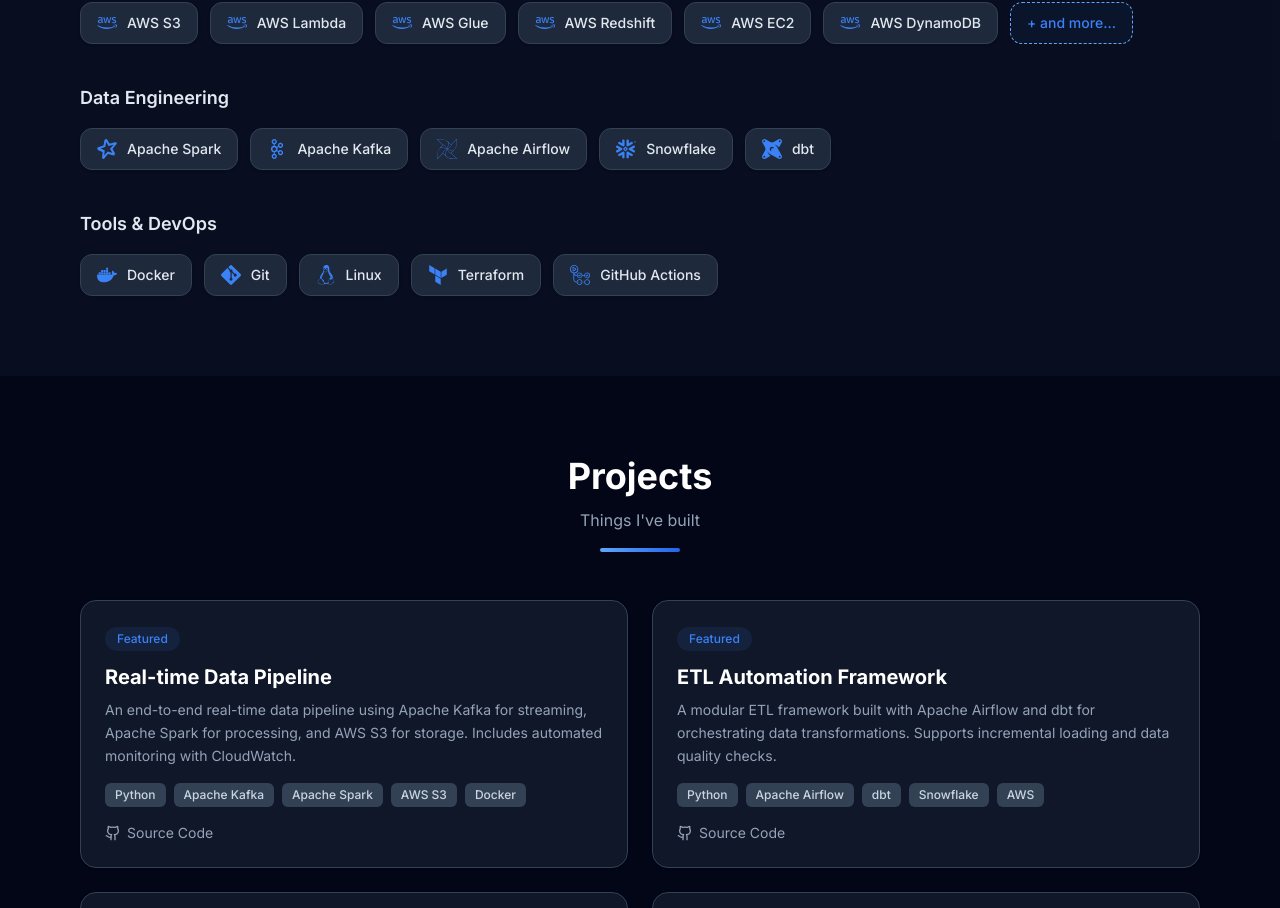
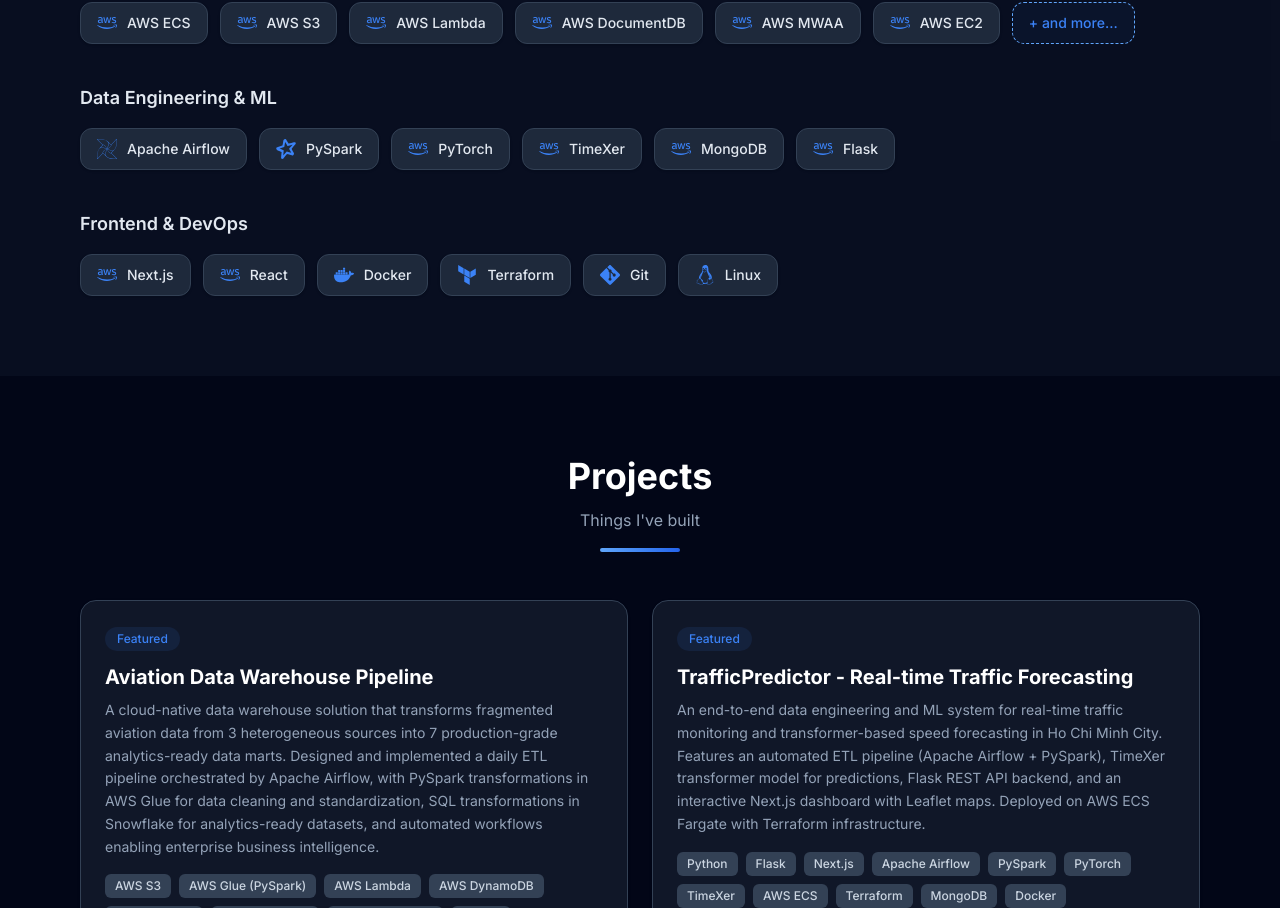
Before and after one commit to vinhky123/portfolio-kyyy, a React (Vite) app: page / in a window 1280 px wide. Shown: the part 1892-2800 px from the top of the page. Built offline with nearby package versions, Linux system fonts and the light colour scheme.

Commit message:
Refine the project

```diff
--- a/src/data/experience.ts
+++ b/src/data/experience.ts
@@ -14,8 +14,8 @@
   {
     id: 'fpt',
     company: 'FPT Software',
-    role: 'Data Engineer',
-    roleVi: 'Data Engineer',
+    role: 'Data Engineer & ML Engineer',
+    roleVi: 'Data Engineer & ML Engineer',
     startDate: '2025-06',
     endDate: null,
     description: [
@@ -32,4 +32,31 @@
     ],
     tech: ['Python', 'Snowflake', 'AWS', 'Apache Spark', 'SQL', 'Docker'],
   },
+  {
+    id: 'traffic-predictor',
+    company: 'Personal Project',
+    role: 'Full Stack Data Engineer & ML Engineer',
+    roleVi: 'Full Stack Data Engineer & ML Engineer',
+    startDate: '2024-01',
+    endDate: null,
+    description: [
+      'Built end-to-end traffic monitoring and forecasting system for Ho Chi Minh City using HERE Traffic API',
+      'Designed automated ETL pipeline with Apache Airflow and PySpark for real-time data processing',
+      'Implemented TimeXer transformer model for accurate speed predictions (96-step sequence, 12-step horizon)',
+      'Developed Flask REST API backend with MongoDB/DocumentDB for data persistence',
+      'Created interactive Next.js dashboard with Leaflet maps for traffic visualization',
+      'Deployed infrastructure on AWS using Terraform (ECS Fargate, MWAA, DocumentDB)',
+      'Containerized services with Docker and orchestrated with docker-compose for local development',
+    ],
+    descriptionVi: [
+      'Xây dựng hệ thống giám sát và dự báo giao thông toàn diện cho TP.HCM sử dụng HERE Traffic API',
+      'Thiết kế ETL pipeline tự động với Apache Airflow và PySpark để xử lý dữ liệu thời gian thực',
+      'Triển khai mô hình transformer TimeXer cho dự đoán tốc độ chính xác (chuỗi 96 bước, dự báo 12 bước)',
+      'Phát triển backend Flask REST API với MongoDB/DocumentDB cho lưu trữ dữ liệu',
+      'Tạo dashboard Next.js tương tác với bản đồ Leaflet để hiển thị giao thông',
+      'Triển khai hạ tầng trên AWS sử dụng Terraform (ECS Fargate, MWAA, DocumentDB)',
+      'Containerize services với Docker và orchestrate với docker-compose cho phát triển local',
+    ],
+    tech: ['Python', 'Flask', 'Next.js', 'Apache Airflow', 'PySpark', 'PyTorch', 'TimeXer', 'AWS ECS', 'Terraform', 'MongoDB', 'Docker'],
+  },
 ];
--- a/src/data/personal.ts
+++ b/src/data/personal.ts
@@ -8,5 +8,5 @@
   cvLink: 'https://drive.google.com/drive/folders/1AVhKyLs50K2Ir3_najtZ-PwEz2qIOrOv?usp=sharing',
   location: 'Vietnam',
   company: 'FPT Software',
-  role: 'Data Engineer',
+  role: 'Data Engineer & ML Engineer',
 };
--- a/src/data/projects.ts
+++ b/src/data/projects.ts
@@ -13,54 +13,28 @@
 
 export const projects: Project[] = [
   {
-    id: 'data-pipeline',
-    title: 'Real-time Data Pipeline',
-    titleVi: 'Data Pipeline Thời gian thực',
+    id: 'aviation-data-warehouse',
+    title: 'Aviation Data Warehouse Pipeline',
+    titleVi: 'Kho Dữ Liệu Hàng Không - Data Pipeline',
     description:
-      'An end-to-end real-time data pipeline using Apache Kafka for streaming, Apache Spark for processing, and AWS S3 for storage. Includes automated monitoring with CloudWatch.',
+      'A cloud-native data warehouse solution that transforms fragmented aviation data from 3 heterogeneous sources into 7 production-grade analytics-ready data marts. Designed and implemented a daily ETL pipeline orchestrated by Apache Airflow, with PySpark transformations in AWS Glue for data cleaning and standardization, SQL transformations in Snowflake for analytics-ready datasets, and automated workflows enabling enterprise business intelligence.',
     descriptionVi:
-      'Data pipeline thời gian thực sử dụng Apache Kafka để streaming, Apache Spark để xử lý, và AWS S3 để lưu trữ. Bao gồm giám sát tự động với CloudWatch.',
-    tech: ['Python', 'Apache Kafka', 'Apache Spark', 'AWS S3', 'Docker'],
-    github: 'https://github.com/vinhky123',
-    // architectureImage: '/images/arch-pipeline.webp',
+      'Giải pháp kho dữ liệu cloud-native chuyển đổi dữ liệu hàng không phân mảnh từ 3 nguồn khác nhau thành 7 data marts sẵn sàng cho phân tích. Thiết kế và triển khai ETL pipeline hàng ngày với Apache Airflow, biến đổi PySpark trong AWS Glue để làm sạch và chuẩn hóa dữ liệu, biến đổi SQL trong Snowflake cho datasets sẵn sàng phân tích, và các workflows tự động hỗ trợ business intelligence doanh nghiệp.',
+    tech: ['AWS S3', 'AWS Glue (PySpark)', 'AWS Lambda', 'AWS DynamoDB', 'AWS Redshift', 'Apache Airflow', 'Snowflake (SQL)', 'Python'],
+    github: 'https://github.com/vinhky123', // Update with actual repo if available
     featured: true,
   },
   {
-    id: 'etl-framework',
-    title: 'ETL Automation Framework',
-    titleVi: 'ETL Automation Framework',
+    id: 'traffic-predictor',
+    title: 'TrafficPredictor - Real-time Traffic Forecasting',
+    titleVi: 'TrafficPredictor - Dự báo Giao thông thời gian thực',
     description:
-      'A modular ETL framework built with Apache Airflow and dbt for orchestrating data transformations. Supports incremental loading and data quality checks.',
+      'An end-to-end data engineering and ML system for real-time traffic monitoring and transformer-based speed forecasting in Ho Chi Minh City. Features an automated ETL pipeline (Apache Airflow + PySpark), TimeXer transformer model for predictions, Flask REST API backend, and an interactive Next.js dashboard with Leaflet maps. Deployed on AWS ECS Fargate with Terraform infrastructure.',
     descriptionVi:
-      'Framework ETL module hóa sử dụng Apache Airflow và dbt để điều phối các phép biến đổi dữ liệu. Hỗ trợ tải incremental và kiểm tra chất lượng dữ liệu.',
-    tech: ['Python', 'Apache Airflow', 'dbt', 'Snowflake', 'AWS'],
-    github: 'https://github.com/vinhky123',
-    // architectureImage: '/images/arch-etl.webp',
+      'Hệ thống data engineering và machine learning toàn diện để giám sát giao thông thời gian thực và dự báo tốc độ dựa trên transformer tại TP.HCM. Bao gồm ETL pipeline tự động (Apache Airflow + PySpark), mô hình TimeXer transformer cho dự đoán, backend Flask REST API, và dashboard Next.js tương tác với bản đồ Leaflet. Triển khai trên AWS ECS Fargate với hạ tầng Terraform.',
+    tech: ['Python', 'Flask', 'Next.js', 'Apache Airflow', 'PySpark', 'PyTorch', 'TimeXer', 'AWS ECS', 'Terraform', 'MongoDB', 'Docker'],
+    github: 'https://github.com/vinhky123/TrafficPredictor',
+    demo: 'https://traffic-predictor.vercel.app', // Update with actual URL if deployed
     featured: true,
   },
-  {
-    id: 'data-warehouse',
-    title: 'Cloud Data Warehouse',
-    titleVi: 'Cloud Data Warehouse',
-    description:
-      'Designed and implemented a cloud-native data warehouse on AWS Redshift with automated data ingestion from multiple sources and BI dashboard integration.',
-    descriptionVi:
-      'Thiết kế và triển khai data warehouse trên AWS Redshift với tự động hóa ingestion dữ liệu từ nhiều nguồn và tích hợp BI dashboard.',
-    tech: ['AWS Redshift', 'AWS Glue', 'Python', 'SQL', 'Terraform'],
-    github: 'https://github.com/vinhky123',
-    // architectureImage: '/images/arch-warehouse.webp',
-    featured: true,
-  },
-  {
-    id: 'monitoring-dashboard',
-    title: 'Infrastructure Monitoring',
-    titleVi: 'Giám sát Hạ tầng',
-    description:
-      'A comprehensive monitoring solution for data infrastructure with real-time alerts, performance metrics tracking, and automated incident response.',
-    descriptionVi:
-      'Giải pháp giám sát toàn diện cho hạ tầng dữ liệu với cảnh báo thời gian thực, theo dõi metrics hiệu suất, và phản hồi sự cố tự động.',
-    tech: ['Python', 'AWS CloudWatch', 'Docker', 'Grafana'],
-    github: 'https://github.com/vinhky123',
-    featured: false,
-  },
 ];
--- a/src/data/skills.ts
+++ b/src/data/skills.ts
@@ -16,6 +16,7 @@
     categoryVi: 'Ngôn ngữ',
     skills: [
       { name: 'Python', icon: 'SiPython' },
+      { name: 'TypeScript', icon: 'SiTypescript' },
       { name: 'SQL', icon: 'SiSqlite' },
       { name: 'Bash/Shell', icon: 'SiGnubash' },
       { name: 'English (Professional)', icon: 'MdOutlineLanguage' },
@@ -25,35 +26,37 @@
     category: 'Cloud & AWS',
     categoryVi: 'Cloud & AWS',
     skills: [
+      { name: 'AWS ECS', icon: 'FaAws' },
       { name: 'AWS S3', icon: 'FaAws' },
       { name: 'AWS Lambda', icon: 'FaAws' },
-      { name: 'AWS Glue', icon: 'FaAws' },
-      { name: 'AWS Redshift', icon: 'FaAws' },
+      { name: 'AWS DocumentDB', icon: 'FaAws' },
+      { name: 'AWS MWAA', icon: 'FaAws' },
       { name: 'AWS EC2', icon: 'FaAws' },
-      { name: 'AWS DynamoDB', icon: 'FaAws' },
     ],
     hasMore: true,
   },
   {
-    category: 'Data Engineering',
-    categoryVi: 'Data Engineering',
+    category: 'Data Engineering & ML',
+    categoryVi: 'Data Engineering & ML',
     skills: [
-      { name: 'Apache Spark', icon: 'SiApachespark' },
-      { name: 'Apache Kafka', icon: 'SiApachekafka' },
       { name: 'Apache Airflow', icon: 'SiApacheairflow' },
-      { name: 'Snowflake', icon: 'SiSnowflake' },
-      { name: 'dbt', icon: 'SiDbt' },
+      { name: 'PySpark', icon: 'SiApachespark' },
+      { name: 'PyTorch', icon: 'SiPytorch' },
+      { name: 'TimeXer', icon: 'SiPytorch' },
+      { name: 'MongoDB', icon: 'SiMongodb' },
+      { name: 'Flask', icon: 'SiFlask' },
     ],
   },
   {
-    category: 'Tools & DevOps',
-    categoryVi: 'Công cụ & DevOps',
+    category: 'Frontend & DevOps',
+    categoryVi: 'Frontend & DevOps',
     skills: [
+      { name: 'Next.js', icon: 'SiNextdotjs' },
+      { name: 'React', icon: 'SiReact' },
       { name: 'Docker', icon: 'SiDocker' },
+      { name: 'Terraform', icon: 'SiTerraform' },
       { name: 'Git', icon: 'SiGit' },
       { name: 'Linux', icon: 'SiLinux' },
-      { name: 'Terraform', icon: 'SiTerraform' },
-      { name: 'GitHub Actions', icon: 'SiGithubactions' },
     ],
   },
 ];
```
Also changed, not shown: 2 other files (tests, documents, lock files or other folders).
